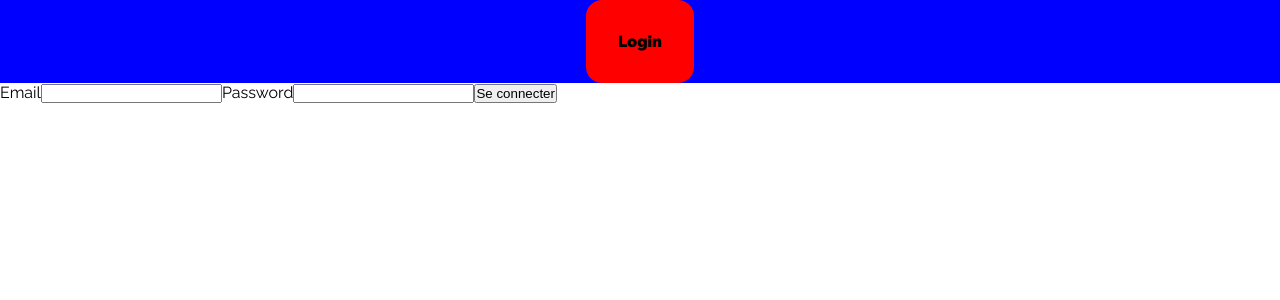
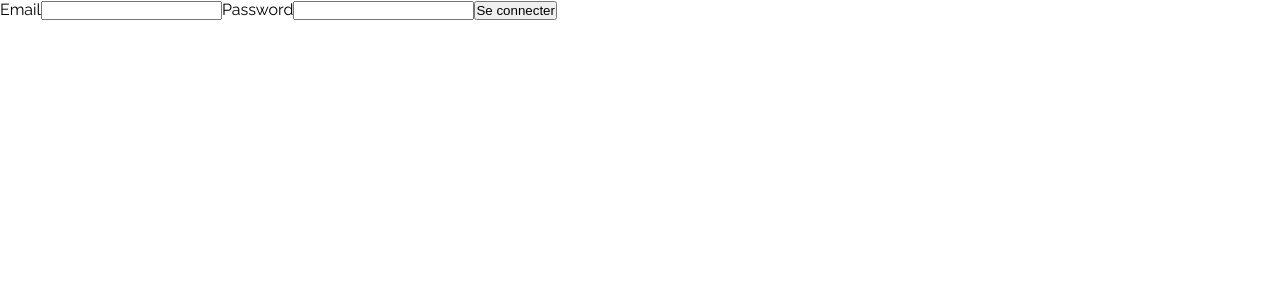
Before and after one commit to Maddax10/portfolio-cms, a Vue app: page /login in a window 1280 px wide. Shown: the top 300 px of the page. Built offline with nearby package versions, Linux system fonts and the light colour scheme; the HTML template or start-up script is replaced by a standard one.

Commit message:
feat: implement login state management and enhance navigation flow

```diff
--- a/src/App.vue
+++ b/src/App.vue
@@ -1,5 +1,8 @@
 <script setup lang="ts">
 import NavbarC from "./components/NavbarC.vue";
+import { useLoginStore } from "./stores/login";
+const loginStore = useLoginStore();
+loginStore.initFromStorage();
 </script>
 
 <template>
--- a/src/components/NavbarC.vue
+++ b/src/components/NavbarC.vue
@@ -1,9 +1,17 @@
-<script setup lang="ts"></script>
+<script setup lang="ts">
+import { useLoginStore } from "@/stores/login";
+
+const loginStore = useLoginStore();
+
+const logout = () => {
+  loginStore.logout();
+};
+</script>
 
 <template>
-    <nav class="navbar">
-        <router-link class="navbar__link" to="/">Login</router-link>
-    </nav>
+  <nav class="navbar" v-if="loginStore.getToken !== null">
+    <router-link class="navbar__link" to="/" @click="logout">disconnect</router-link>
+  </nav>
 </template>
 
 <style scoped></style>
--- a/src/stores/login.ts
+++ b/src/stores/login.ts
@@ -10,6 +10,7 @@ export const useLoginStore = defineStore("loginStore", {
   }),
   getters: {
     getUser: (state) => state.user,
+    getToken: (state) => state.token,
   },
   actions: {
     setToken(token: string | null) {
@@ -47,6 +48,7 @@ export const useLoginStore = defineStore("loginStore", {
     logout() {
       this.setToken(null);
       this.setUser(null);
+      localStorage.removeItem("token");
     },
     initFromStorage() {
       const token = localStorage.getItem("token");
--- a/src/views/LoginView.vue
+++ b/src/views/LoginView.vue
@@ -1,10 +1,12 @@
 <script setup lang="ts">
 import { useLoginStore } from "@/stores/login";
+import { log } from "console";
 import { ref } from "vue";
 import { useRouter } from "vue-router";
 
 const router = useRouter();
 const loginStore = useLoginStore();
+loginStore.initFromStorage();
 
 const mail = ref("");
 const password = ref("");
@@ -17,13 +19,20 @@ const login = async () => {
   };
 
   user.value = await loginStore.login(credentials);
-  console.log(user.value);
   if (user.value != null) router.push("/manage-projects");
 };
+
+/*================================*/
+//Vérification si l'utilisateur est connecté
+/*================================*/
+
+const token = loginStore.getToken;
+const verifToken = token === null || token === undefined;
+if (!verifToken) router.push("/manage-projects");
 </script>
 
 <template>
-  <form class="login" v-if="user === null">
+  <form class="login" v-if="verifToken">
     <label for="" class="login__label">Email</label>
     <input type="mail" class="login__input" v-model="mail" />
     <label for="" class="login__label">Password</label>
--- a/src/views/ManageProjectsView.vue
+++ b/src/views/ManageProjectsView.vue
@@ -6,10 +6,13 @@ const router = useRouter();
 const loginStore = useLoginStore();
 
 //Check if conncted
-if (loginStore.getUser === null) router.push("/login");
+const token = loginStore.getToken;
+const verifToken = token === null || token === undefined;
+if (verifToken) router.push("/login");
 </script>
 
 <template>
+  manage-projects
   <div class="projects">
     <ul class="projects__list">
       <li class="projects_project"></li>
```
